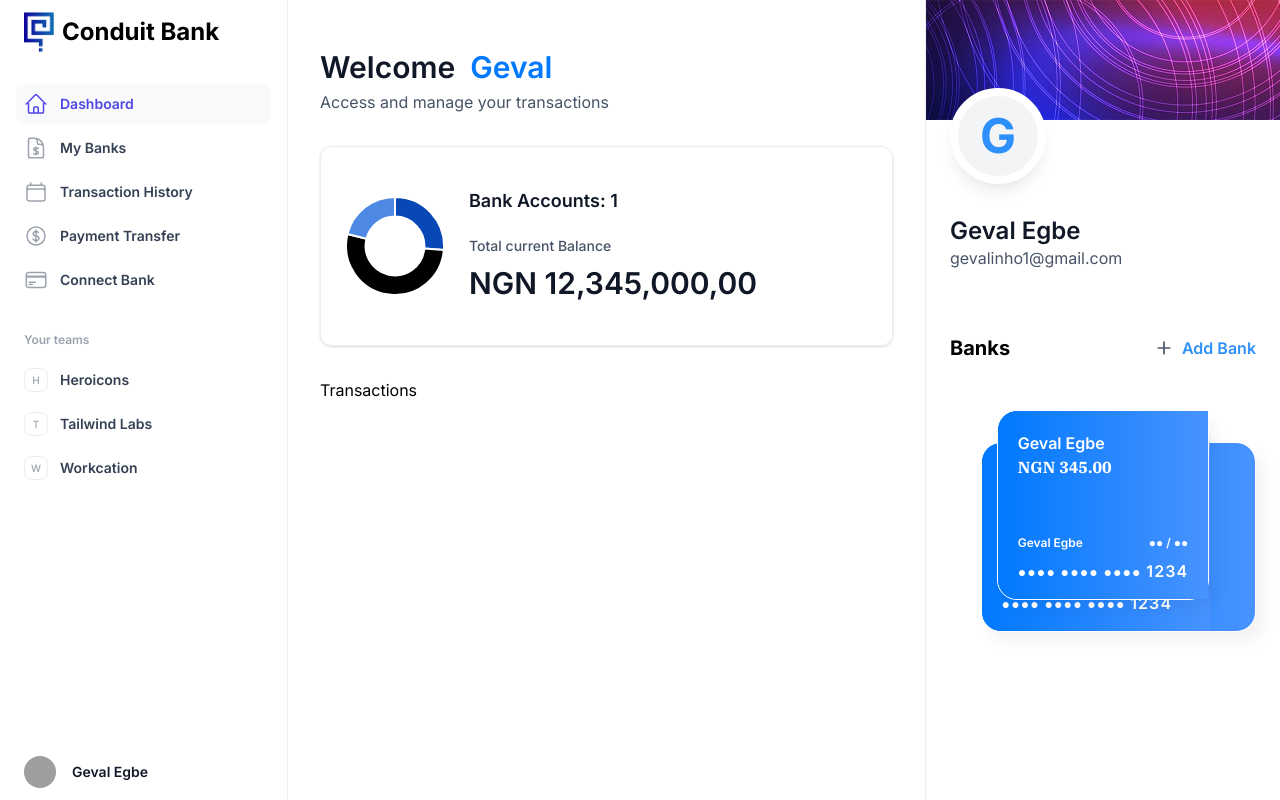
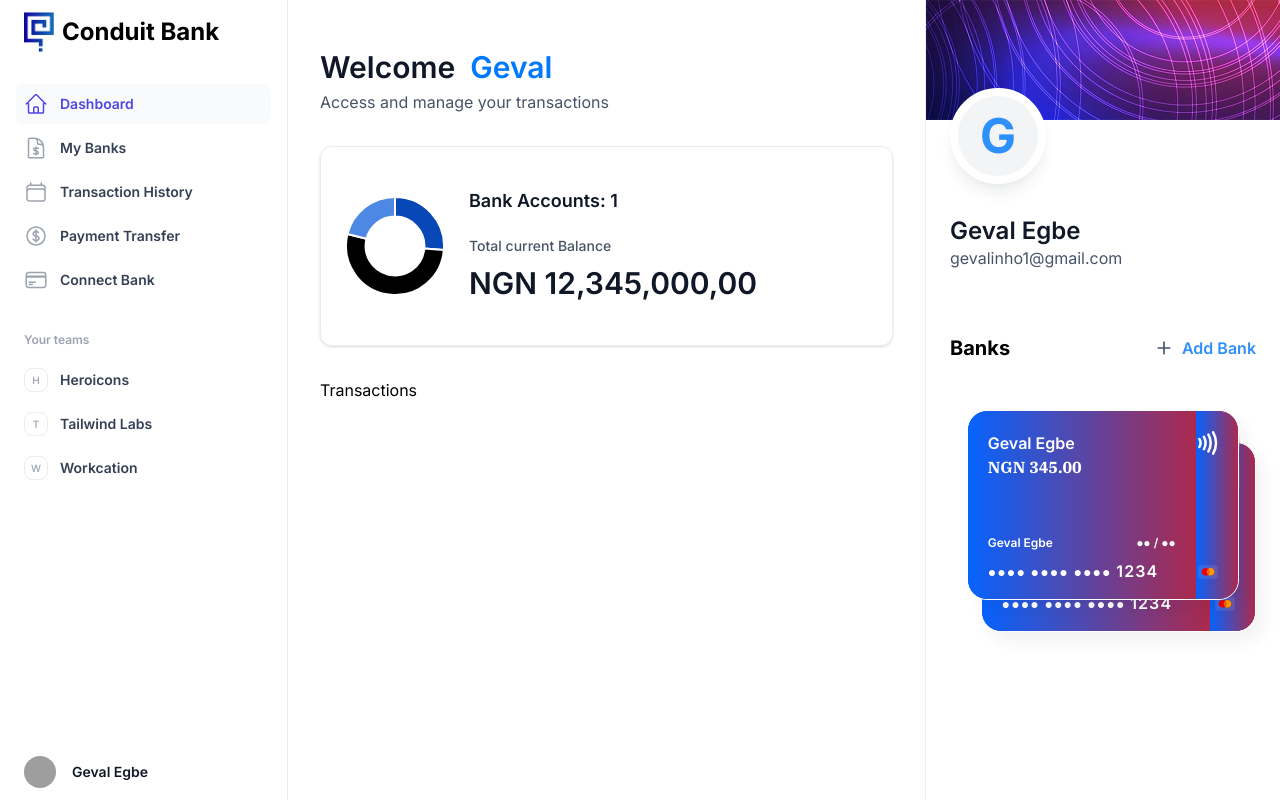
Before and after one commit to gevalinho/conduitbox_bank, a Next.js app: page / in a window 1280 px wide. Built offline with nearby package versions, Linux system fonts and the light colour scheme; grey boxes are pictures that could not be loaded.

Commit message:
implementing BankCard Component

```diff
--- a/app/globals.css
+++ b/app/globals.css
@@ -384,4 +384,8 @@
   .bg-gradient-mesh {
     background-image: url("/icons/gradient.svg");
   }
+
+  .bg-bank-gradient {
+    background-image: linear-gradient(90deg, #0663fe 0%, #ab294d 100%);
+  }
 }
--- a/components/ui/BankCard.tsx
+++ b/components/ui/BankCard.tsx
@@ -1,4 +1,5 @@
 import { formatAmount } from "@/lib/utils";
+import Image from "next/image";
 import Link from "next/link";
 import React from "react";
 
@@ -6,7 +7,7 @@ const BankCard = ({
   accounts,
   showBalance = true,
   userName,
-}: BankCardProps) => {
+}: CreditCardProps) => {
   return (
     <div className="flex fles-col">
       <Link href={"/"} className="bank-card">
@@ -29,6 +30,21 @@ const BankCard = ({
             </p>
           </article>
         </div>
+        <div className="bank-card_icon">
+          <Image
+            src="/icons/Paypass.svg"
+            width={20}
+            height={20}
+            alt="paypass"
+          />
+          <Image
+            src="/icons/mastercard.svg"
+            width={20}
+            height={20}
+            alt="mastercard"
+            className="ml-5"
+          />
+        </div>
       </Link>
     </div>
   );
--- a/types/index.d.ts
+++ b/types/index.d.ts
@@ -136,7 +136,7 @@ declare type NewDwollaCustomerParams = {
   ssn: string;
 };
 
-declare interface CreditCardProps {
+declare interface BankCardProps {
   account: Account;
   userName: string;
   showBalance?: boolean;
```
